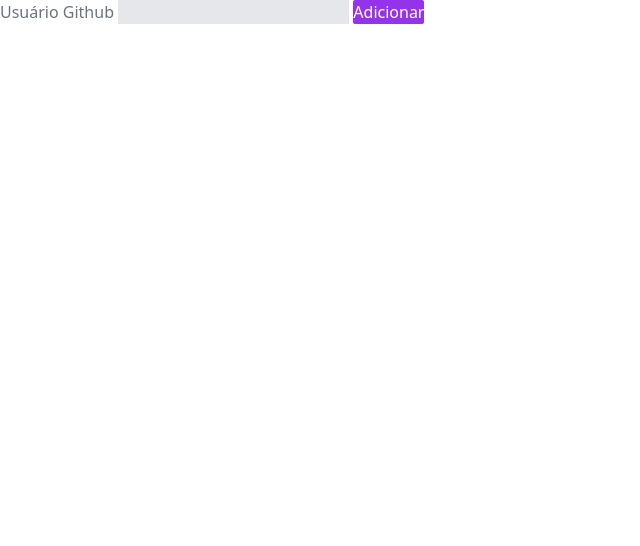
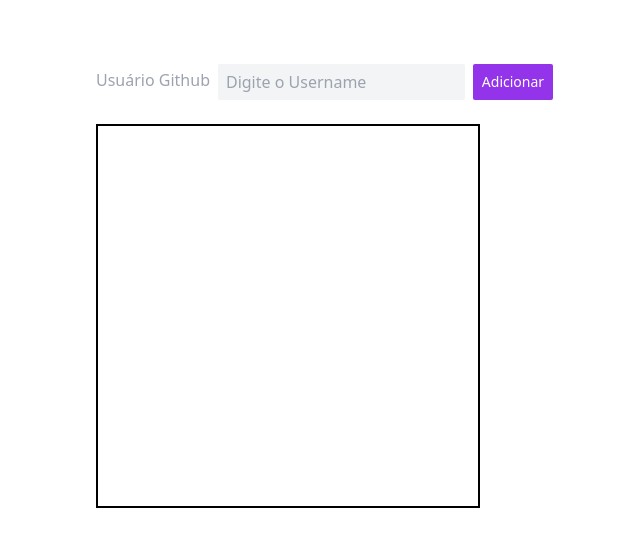
Before and after one commit to OttGod12/tailwind, a website: page src/index.html in a window 1280 px wide. Shown: the whole page, without its empty margins (0-640 px from the left). Drawn offline with Linux system fonts and the light colour scheme.

Commit message:
continuação
.

```diff
--- a/src/index.html
+++ b/src/index.html
@@ -8,7 +8,14 @@
 
 </head>
 <body>
-    <nav> <label class= "text-gray-500"	>Usuário Github</label> <input class="bg-gray-200" id="navUsuario" type="text"> <button class="bg-purple-600 text-white rounded-sm" >Adicionar </button></nav>
+    <div class="flex ml-24 mt-16 ">
+        <label class= "text-gray-400 mt-1"	>Usuário Github</label>
+        <input class="bg-gray-100 rounded-sm ml-2 px-2 h-9 "  id="divUsuario" type="text" placeholder="Digite o Username">
+        <button class="bg-purple-600 w-20 text-sm text-white rounded-sm ml-2" >Adicionar </button></div>
+
+    <div class="flex border-solid border-2 border-black w-96 h-96 ml-24 mt-6 ">
+
+    </div>
 
 
 </body>
```
Also changed, not shown: src/output.css.
